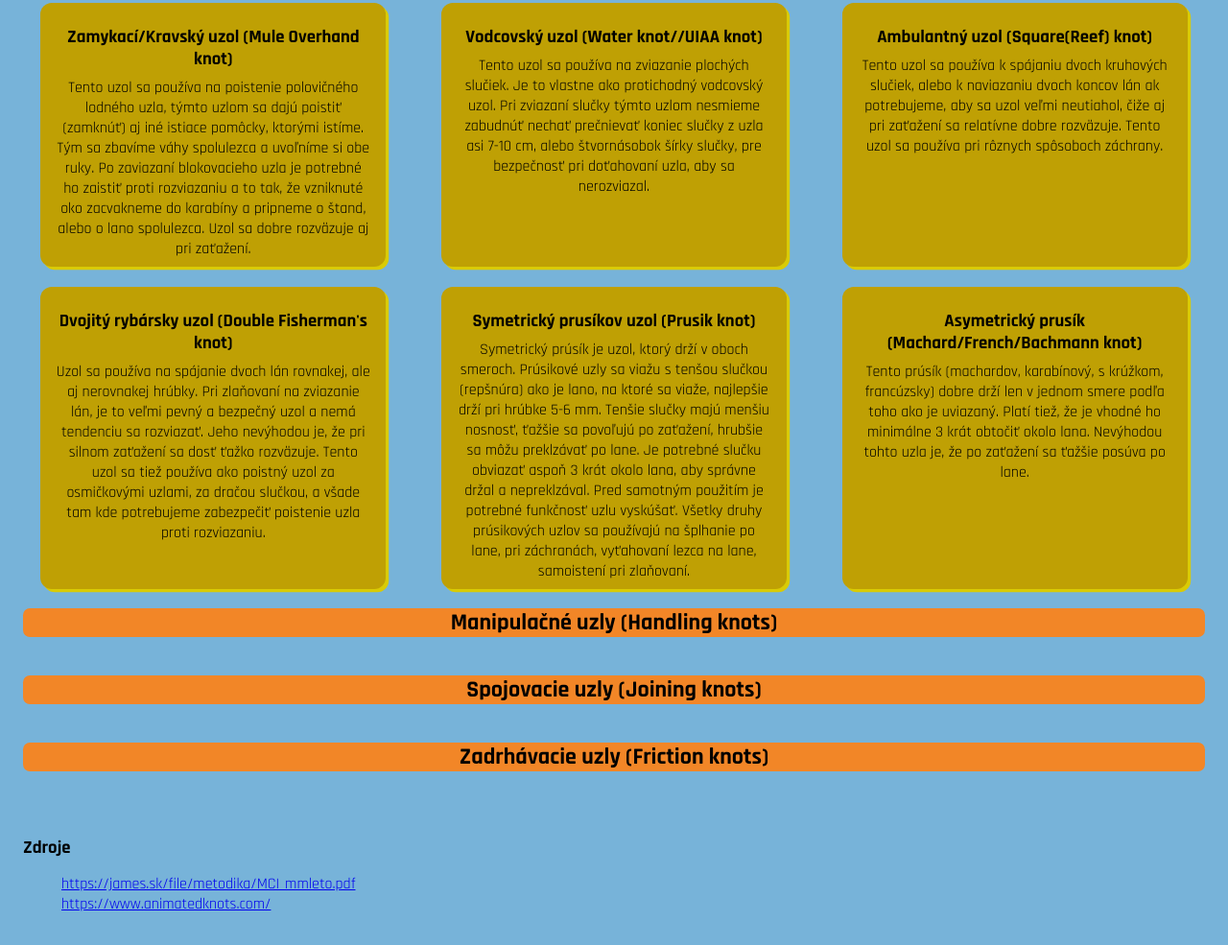
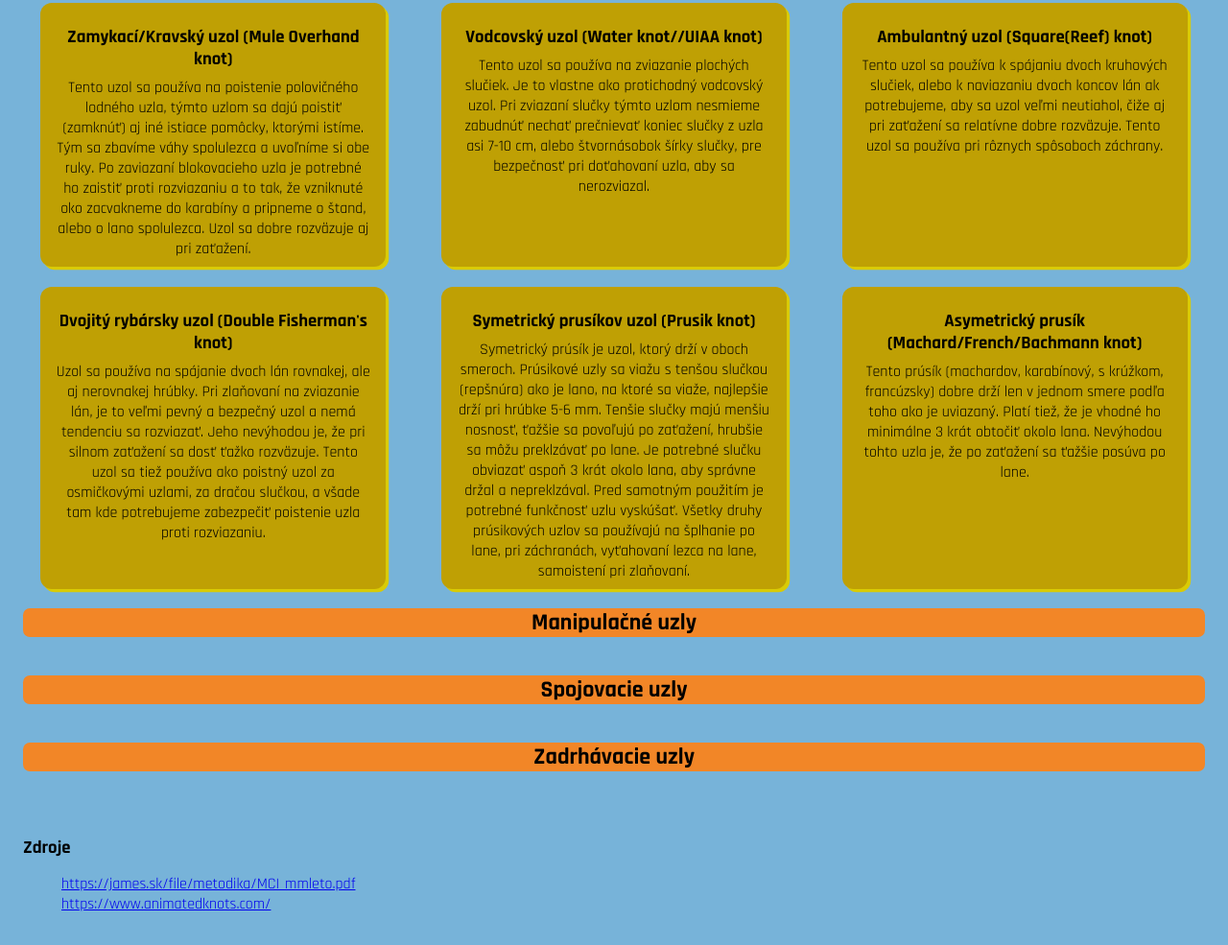
Before and after one commit to Tasi87/ucme_sa_o_lezeni, a website built with Vite: page index.html in a window 1280 px wide. Shown: the part 687-1672 px from the top of the page at 96% size. Built offline with nearby package versions, Linux system fonts and the light colour scheme.

Commit message:
odstranenie anglického názvu v h2.

```diff
--- a/index.html
+++ b/index.html
@@ -34,7 +34,7 @@
     <main>
       <section class="container">
         <section class="cards">
-          <h2>Kotviace uzly (Anchor knots)</h2>
+          <h2>Kotviace uzly</h2>
           <ul class="knots">
             <!-- <li>
               <h3></h3>
@@ -42,11 +42,11 @@
               <a href="#"><img src="" alt="" /></a>
             </li> -->
           </ul>
-          <h2>Manipulačné uzly (Handling knots)</h2>
+          <h2>Manipulačné uzly</h2>
           <ul class="knots"></ul>
-          <h2>Spojovacie uzly (Joining knots)</h2>
+          <h2>Spojovacie uzly</h2>
           <ul class="knots"></ul>
-          <h2>Zadrhávacie uzly (Friction knots)</h2>
+          <h2>Zadrhávacie uzly</h2>
           <ul class="knots"></ul>
         </section>
         <!-- <section class="equipment cards">
```
